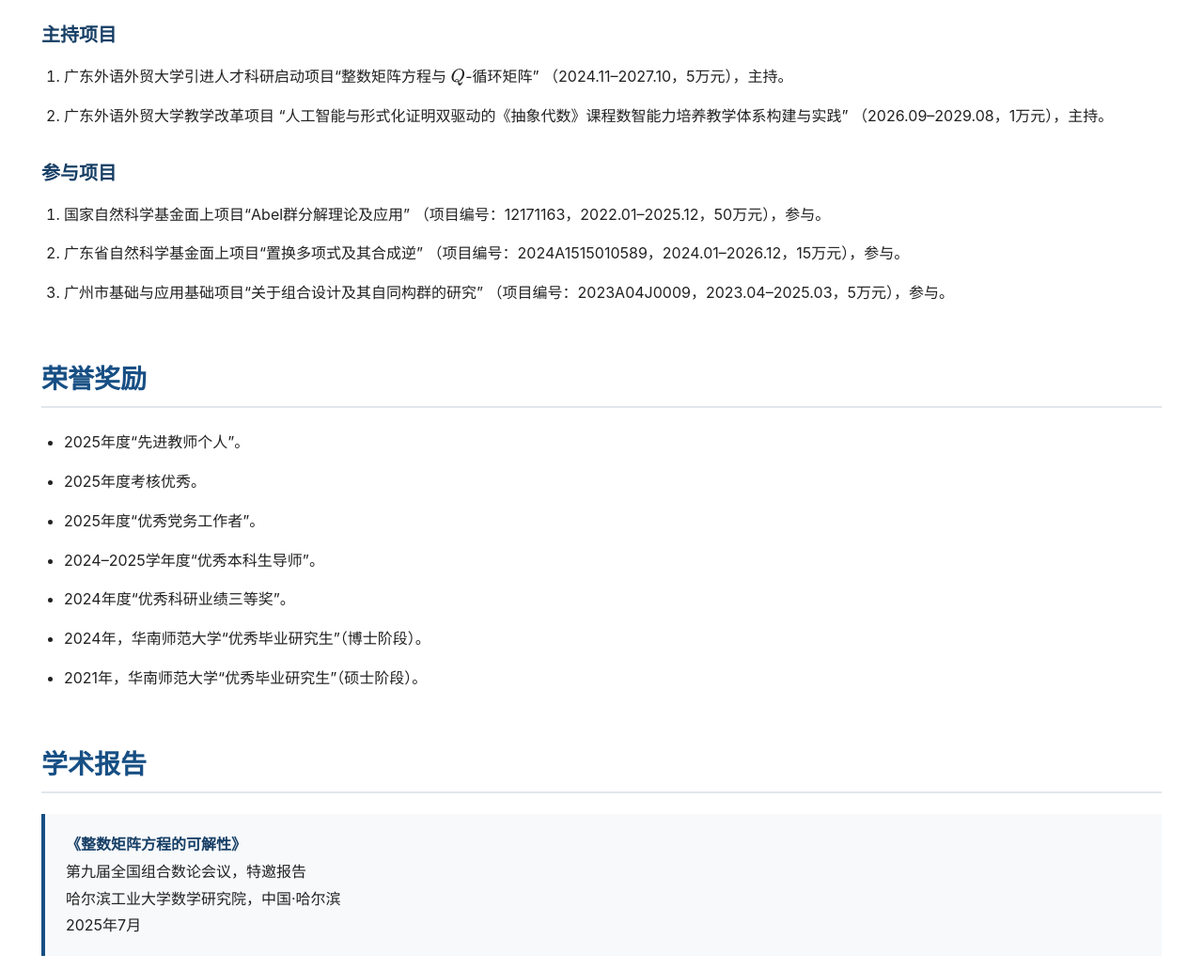
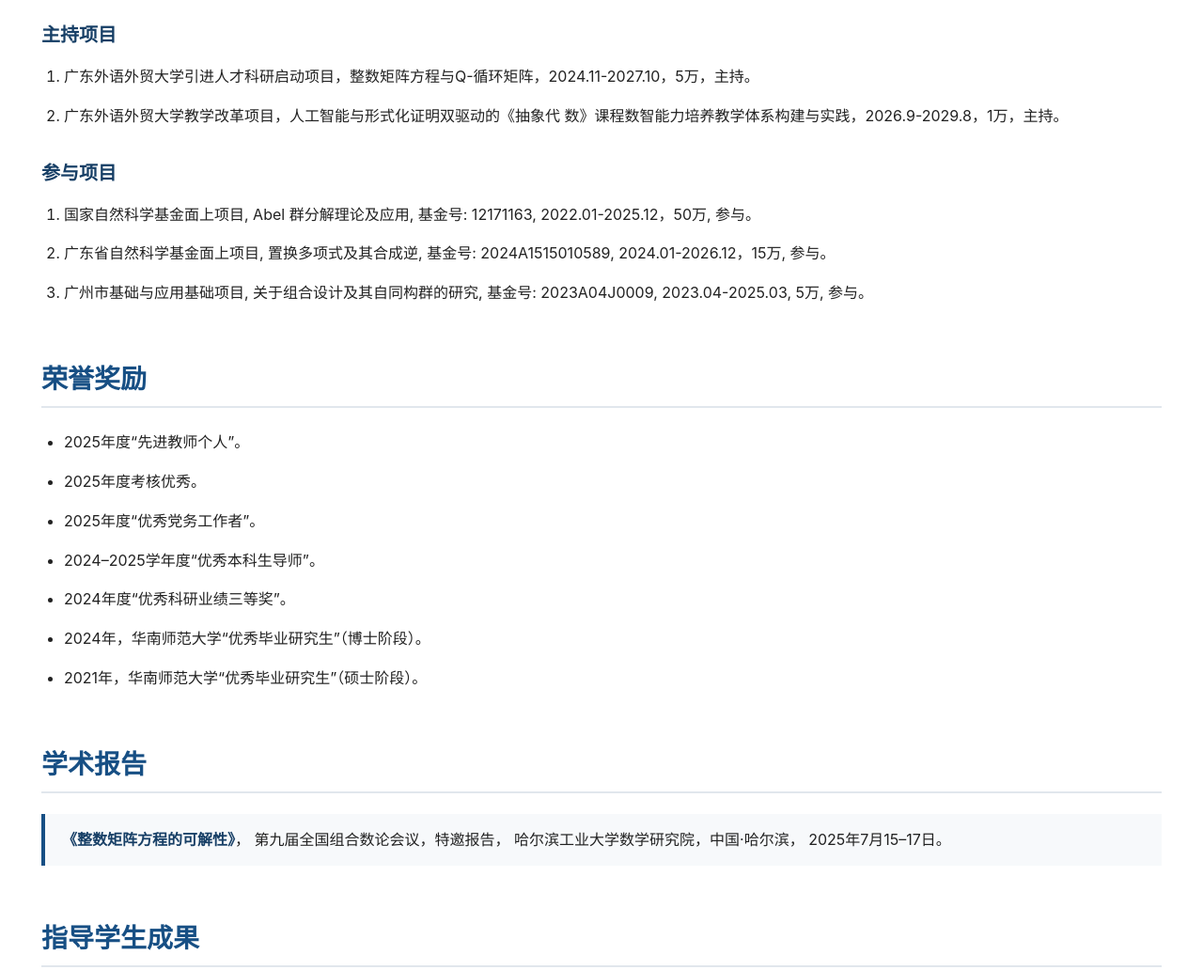
Before and after one commit to hongjian-li/hongjian-li.github.io, a plain HTML site: page index.html in a window 1280 px wide. Shown: the part 2182-3214 px from the top of the page at 94% size. Drawn offline with nearby package versions, Linux system fonts and the light colour scheme.

Commit message:
Update index.html

```diff
--- a/index.html
+++ b/index.html
@@ -294,9 +294,11 @@
         }
 
    .report-card {
-            padding: 18px 22px;
+    padding: 14px 18px;
     border-left: 4px solid #174f84;
     background: #f7f9fb;
+    font-size: 16px;
+    line-height: 1.7;
 }
 
         .report-card strong {
@@ -626,29 +628,23 @@
         <h3 class="section-subtitle">主持项目</h3>
         <ol class="item-list">
             <li>
-                广东外语外贸大学引进人才科研启动项目“整数矩阵方程与 \(Q\)-循环矩阵”
-                （2024.11–2027.10，5万元），主持。
+                广东外语外贸大学引进人才科研启动项目，整数矩阵方程与Q-循环矩阵，2024.11-2027.10，5万，主持。
             </li>
             <li>
-                广东外语外贸大学教学改革项目
-                “人工智能与形式化证明双驱动的《抽象代数》课程数智能力培养教学体系构建与实践”
-                （2026.09–2029.08，1万元），主持。
+              广东外语外贸大学教学改革项目，人工智能与形式化证明双驱动的《抽象代 数》课程数智能力培养教学体系构建与实践，2026.9-2029.8，1万，主持。
             </li>
         </ol>
 
         <h3 class="section-subtitle spaced">参与项目</h3>
         <ol class="item-list">
             <li>
-                国家自然科学基金面上项目“Abel群分解理论及应用”
-                （项目编号：12171163，2022.01–2025.12，50万元），参与。
+               国家自然科学基金面上项目, Abel 群分解理论及应用, 基金号: 12171163, 2022.01-2025.12，50万, 参与。
             </li>
             <li>
-                广东省自然科学基金面上项目“置换多项式及其合成逆”
-                （项目编号：2024A1515010589，2024.01–2026.12，15万元），参与。
+                广东省自然科学基金面上项目, 置换多项式及其合成逆, 基金号: 2024A1515010589, 2024.01-2026.12，15万, 参与。
             </li>
             <li>
-                广州市基础与应用基础项目“关于组合设计及其自同构群的研究”
-                （项目编号：2023A04J0009，2023.04–2025.03，5万元），参与。
+               广州市基础与应用基础项目, 关于组合设计及其自同构群的研究, 基金号: 2023A04J0009, 2023.04-2025.03, 5万, 参与。
             </li>
         </ol>
     </section>
@@ -669,10 +665,10 @@
 <section id="talks">
     <h2>学术报告</h2>
     <div class="report-card">
-            <strong>《整数矩阵方程的可解性》</strong><br>
-            第九届全国组合数论会议，特邀报告<br>
-            哈尔滨工业大学数学研究院，中国·哈尔滨<br>
-            2025年7月
+        <strong>《整数矩阵方程的可解性》</strong>，
+        第九届全国组合数论会议，特邀报告，
+        哈尔滨工业大学数学研究院，中国·哈尔滨，
+        2025年7月15–17日。
     </div>
 </section>
 
@@ -702,7 +698,7 @@
         <h2>招生信息</h2>
         <div class="note-box">
             <p>
-               团队长期招收学科教学（数学）方向硕士研究生。培养过程中依托数论及其应用的研究特色，注重学生教学能力与教育情怀的培养，同时加强数学竞赛能力与竞赛指导素养的训练，
+               团队长期招收<strong>学科教学（数学）</strong>方向硕士研究生。培养过程中依托数论及其应用的研究特色，注重学生教学能力与教育情怀的培养，同时加强数学竞赛能力与竞赛指导素养的训练，
                 引导学生掌握先进的教育教学理念与方法，
                 提升数学思维、问题解决能力和教学实践能力，为未来从事基础教育、数学竞赛指导及相关工作奠定坚实基础。若你热爱数学，对数学教育、数学竞赛或数学研究具有浓厚兴趣，
                 欢迎加入我们！
```
Lines whose indentation alone changed are shown as unchanged.
